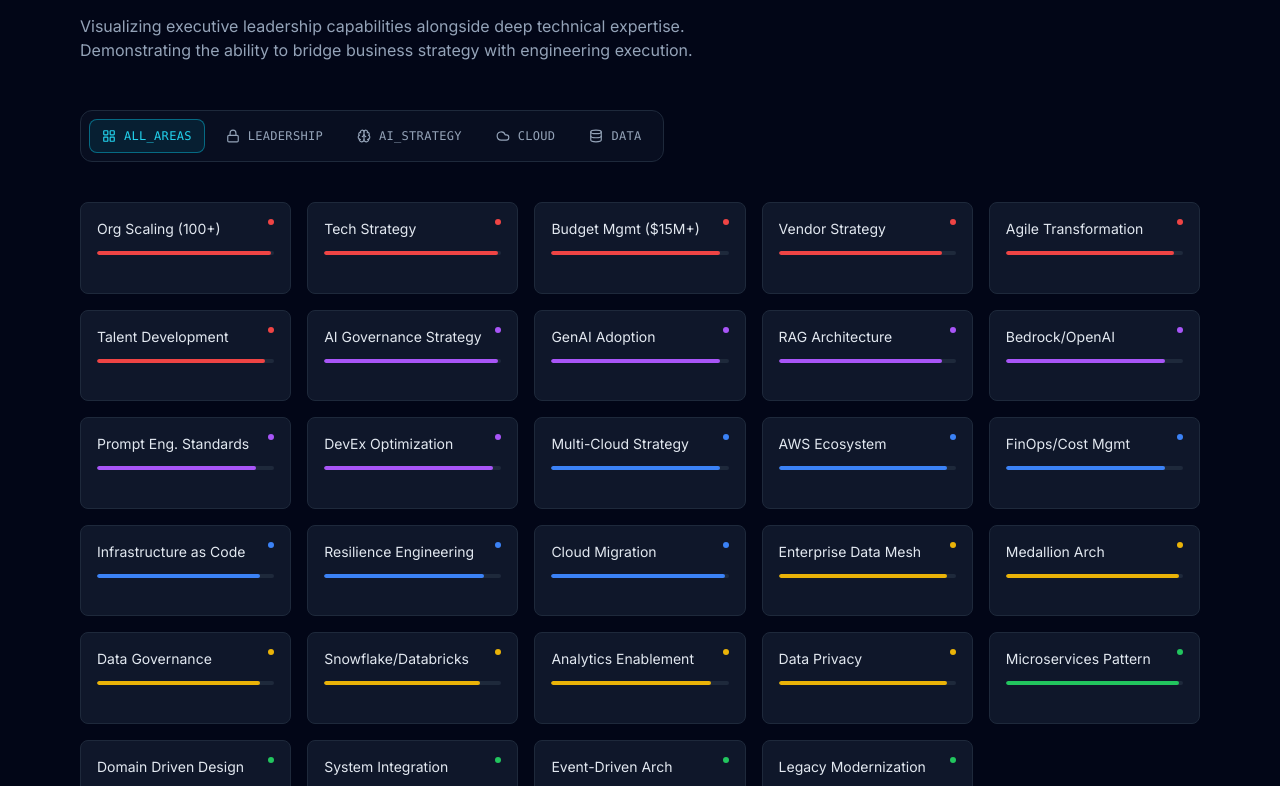
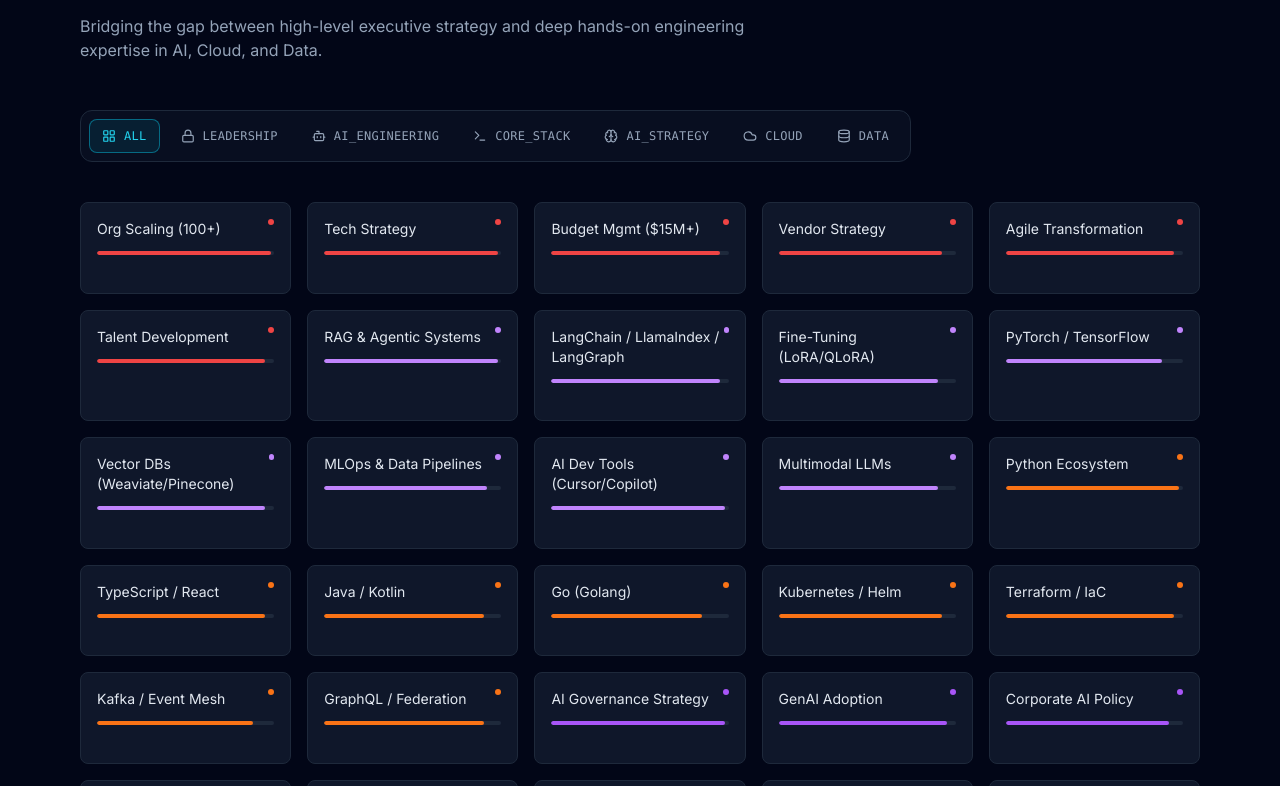
Before and after one commit to sanjeevonline/sanjeevonline, a React (Vite) app: page / in a window 1280 px wide. Shown: the part 1234-2020 px from the top of the page. Built offline with nearby package versions, Linux system fonts and the light colour scheme.

Commit message:
feat: Update skills and remove thought stream
Refactors the SkillsMatrix component to include new AI/ML engineering and core stack categories. Also removes the now-unused ThoughtStream component from the main App layout.

```diff
--- a/App.tsx
+++ b/App.tsx
@@ -6,7 +6,6 @@
 import ContactFooter from './components/ContactFooter';
 import SkillsMatrix from './components/SkillsMatrix';
 import ProjectControl from './components/ProjectControl';
-import ThoughtStream from './components/ThoughtStream';
 
 const App: React.FC = () => {
   return (
@@ -34,7 +33,6 @@
         <ArchitectureMap />
         <ProjectControl />
         <DeploymentLog />
-        <ThoughtStream />
       </main>
 
       <ContactFooter />
--- a/components/SkillsMatrix.tsx
+++ b/components/SkillsMatrix.tsx
@@ -1,5 +1,5 @@
 import React, { useState } from 'react';
-import { Cpu, Cloud, Database, Lock, Code, LayoutGrid, Brain } from 'lucide-react';
+import { Cpu, Cloud, Database, Lock, Code, LayoutGrid, Brain, Terminal, Bot } from 'lucide-react';
 import { SkillCategory } from '../types';
 
 const skillData: SkillCategory[] = [
@@ -16,13 +16,41 @@
     ]
   },
   {
+    id: 'ai_stack',
+    label: 'AI/ML Engineering',
+    skills: [
+      { name: 'RAG & Agentic Systems', level: 98 },
+      { name: 'LangChain / LlamaIndex / LangGraph', level: 95 },
+      { name: 'Fine-Tuning (LoRA/QLoRA)', level: 90 },
+      { name: 'PyTorch / TensorFlow', level: 88 },
+      { name: 'Vector DBs (Weaviate/Pinecone)', level: 95 },
+      { name: 'MLOps & Data Pipelines', level: 92 },
+      { name: 'AI Dev Tools (Cursor/Copilot)', level: 98 },
+      { name: 'Multimodal LLMs', level: 90 }
+    ]
+  },
+  {
+    id: 'stack',
+    label: 'Core Engineering Stack',
+    skills: [
+      { name: 'Python Ecosystem', level: 98 },
+      { name: 'TypeScript / React', level: 95 },
+      { name: 'Java / Kotlin', level: 90 },
+      { name: 'Go (Golang)', level: 85 },
+      { name: 'Kubernetes / Helm', level: 92 },
+      { name: 'Terraform / IaC', level: 95 },
+      { name: 'Kafka / Event Mesh', level: 88 },
+      { name: 'GraphQL / Federation', level: 90 }
+    ]
+  },
+  {
     id: 'ai',
-    label: 'AI & Innovation',
+    label: 'AI Strategy & Gov',
     skills: [
       { name: 'AI Governance Strategy', level: 98 },
       { name: 'GenAI Adoption', level: 95 },
-      { name: 'RAG Architecture', level: 92 },
-      { name: 'Bedrock/OpenAI', level: 90 },
+      { name: 'Corporate AI Policy', level: 92 },
+      { name: 'Model Context Protocol (MCP)', level: 90 },
       { name: 'Prompt Eng. Standards', level: 90 },
       { name: 'DevEx Optimization', level: 95 }
     ]
@@ -50,17 +78,6 @@
       { name: 'Analytics Enablement', level: 90 },
       { name: 'Data Privacy', level: 95 }
     ]
-  },
-  {
-    id: 'arch',
-    label: 'Core Architecture',
-    skills: [
-      { name: 'Microservices Pattern', level: 98 },
-      { name: 'Domain Driven Design', level: 92 },
-      { name: 'System Integration', level: 95 },
-      { name: 'Event-Driven Arch', level: 90 },
-      { name: 'Legacy Modernization', level: 98 }
-    ]
   }
 ];
 
@@ -76,10 +93,10 @@
       <div className="mb-12">
         <h2 className="text-3xl font-bold text-white mb-4 flex items-center gap-3">
           <Cpu className="text-cyan-400" />
-          Executive Capability Matrix
+          Technical & Executive Capability Matrix
         </h2>
         <p className="text-slate-400 max-w-2xl">
-          Visualizing executive leadership capabilities alongside deep technical expertise. Demonstrating the ability to bridge business strategy with engineering execution.
+          Bridging the gap between high-level executive strategy and deep hands-on engineering expertise in AI, Cloud, and Data.
         </p>
       </div>
 
@@ -89,13 +106,25 @@
           active={activeCategory === 'all'}
           onClick={() => setActiveCategory('all')}
           icon={<LayoutGrid size={14} />}
-          label="ALL_AREAS"
+          label="ALL"
         />
         <FilterBtn
           active={activeCategory === 'lead'}
           onClick={() => setActiveCategory('lead')}
           icon={<Lock size={14} />}
           label="LEADERSHIP"
+        />
+         <FilterBtn
+          active={activeCategory === 'ai_stack'}
+          onClick={() => setActiveCategory('ai_stack')}
+          icon={<Bot size={14} />}
+          label="AI_ENGINEERING"
+        />
+         <FilterBtn
+          active={activeCategory === 'stack'}
+          onClick={() => setActiveCategory('stack')}
+          icon={<Terminal size={14} />}
+          label="CORE_STACK"
         />
         <FilterBtn
           active={activeCategory === 'ai'}
@@ -129,8 +158,10 @@
               <div className={`w-1.5 h-1.5 rounded-full ${
                  skill.category === 'cloud' ? 'bg-blue-500' :
                  skill.category === 'ai' ? 'bg-purple-500' :
+                 skill.category === 'ai_stack' ? 'bg-purple-400' :
                  skill.category === 'data' ? 'bg-yellow-500' :
                  skill.category === 'lead' ? 'bg-red-500' :
+                 skill.category === 'stack' ? 'bg-orange-500' :
                  'bg-green-500'
               }`}></div>
             </div>
@@ -140,8 +171,10 @@
                 className={`h-full rounded-full transition-all duration-1000 ease-out ${
                   skill.category === 'cloud' ? 'bg-blue-500' :
                   skill.category === 'ai' ? 'bg-purple-500' :
+                  skill.category === 'ai_stack' ? 'bg-purple-400' :
                   skill.category === 'data' ? 'bg-yellow-500' :
                   skill.category === 'lead' ? 'bg-red-500' :
+                  skill.category === 'stack' ? 'bg-orange-500' :
                   'bg-green-500'
                 }`}
                 style={{ width: `${skill.level}%` }}
@@ -149,7 +182,11 @@
             </div>
             <div className="flex justify-between items-center mt-2 opacity-0 group-hover:opacity-100 transition-opacity">
                 <span className="text-[9px] text-slate-500 font-mono">LEVEL: {skill.level}</span>
-                <span className="text-[9px] text-cyan-500 font-mono">EXPERT</span>
+                <span className={`text-[9px] font-mono ${
+                    skill.category === 'stack' || skill.category === 'ai_stack' ? 'text-orange-400' : 'text-cyan-500'
+                }`}>
+                    {skill.category === 'stack' || skill.category === 'ai_stack' ? 'HANDS_ON' : 'EXPERT'}
+                </span>
             </div>
           </div>
         ))}
```
